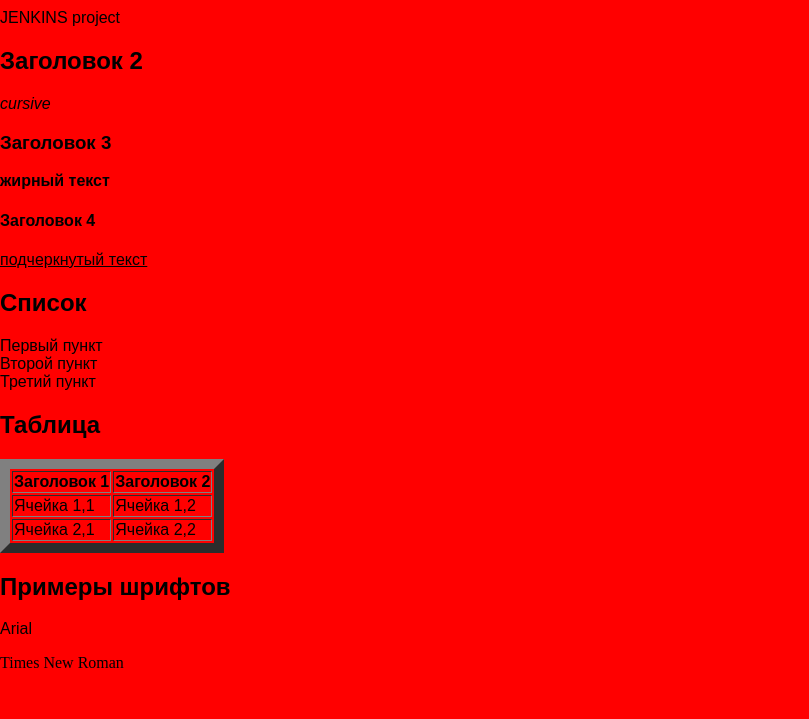
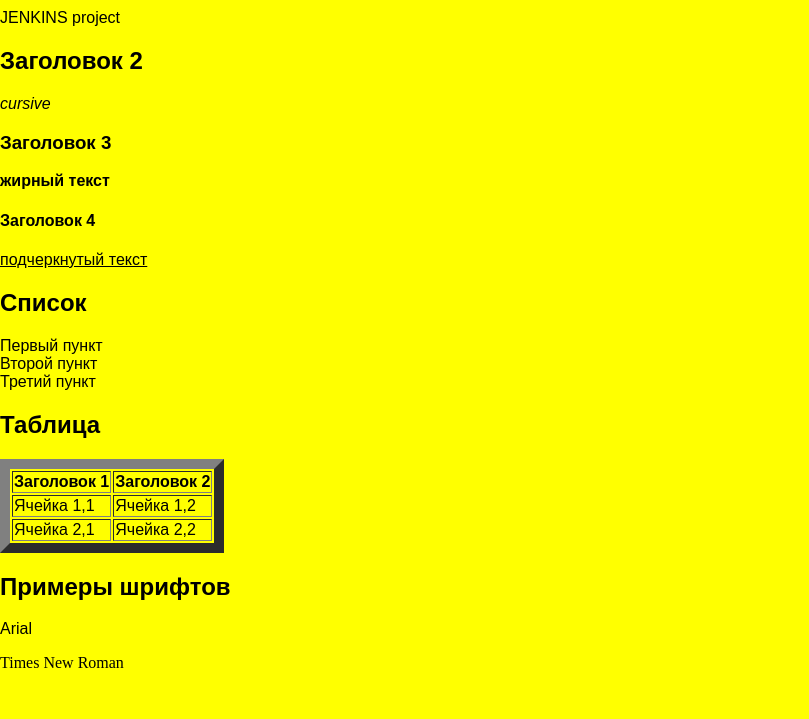
Before and after one commit to Breakway/Jenkins_HTML, a plain HTML site: page index.html in a window 1280 px wide. Shown: the part 81-800 px from the top of the page, without its empty margins (0-809 px from the left). Drawn offline with Linux system fonts and the light colour scheme.

Commit message:
Update index.html

```diff
--- a/index.html
+++ b/index.html
@@ -5,7 +5,7 @@
 	<link rel="stylesheet" type="text/css" href="styles.css">
     <title>Пример текста и форматирования</title>
 </head>
-<body bgcolor=red>
+<body bgcolor=yellow>
     <h1 style="text-align: center">Заголовок 1</h1>
     <p>JENKINS project</p>
 
```
